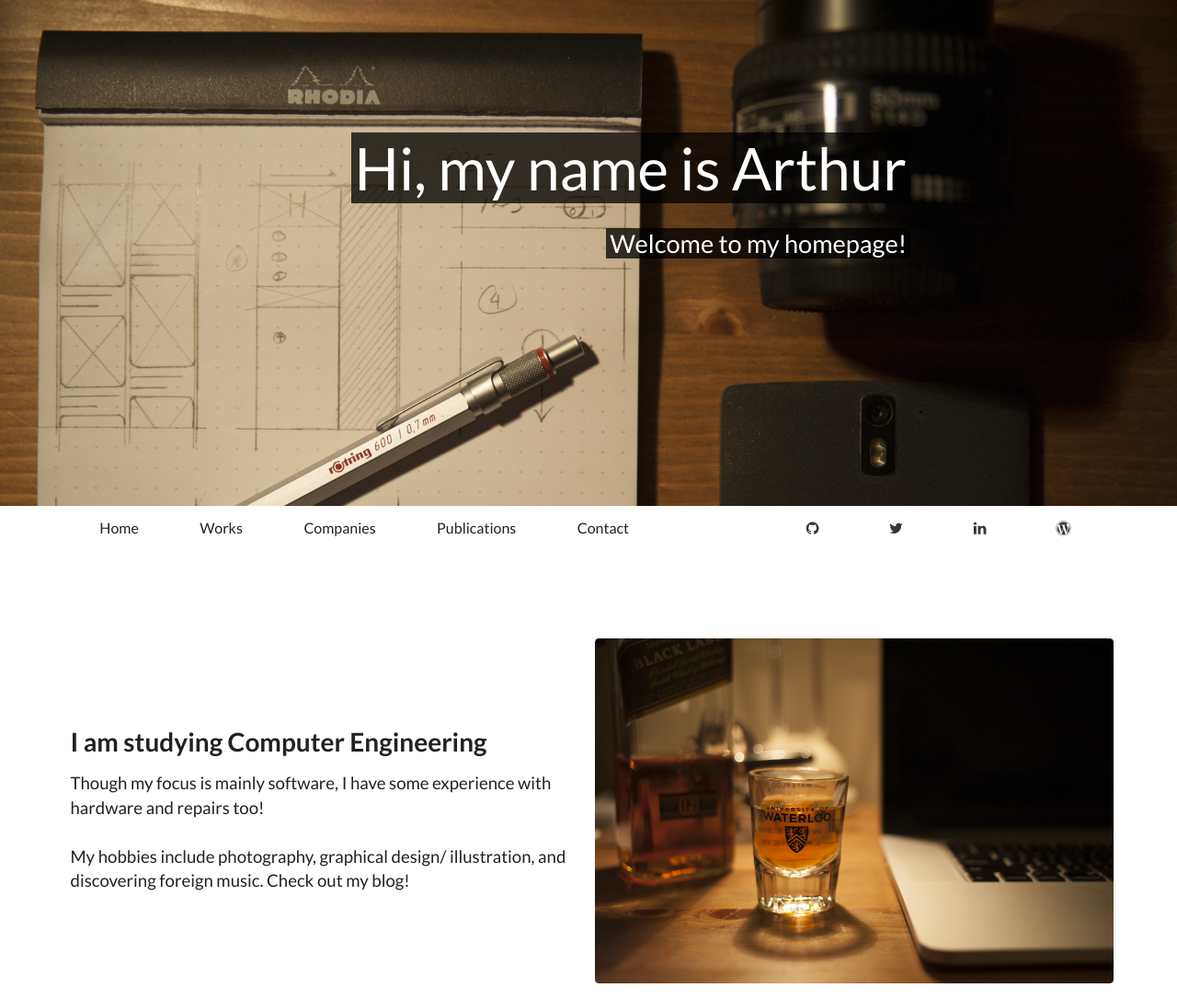
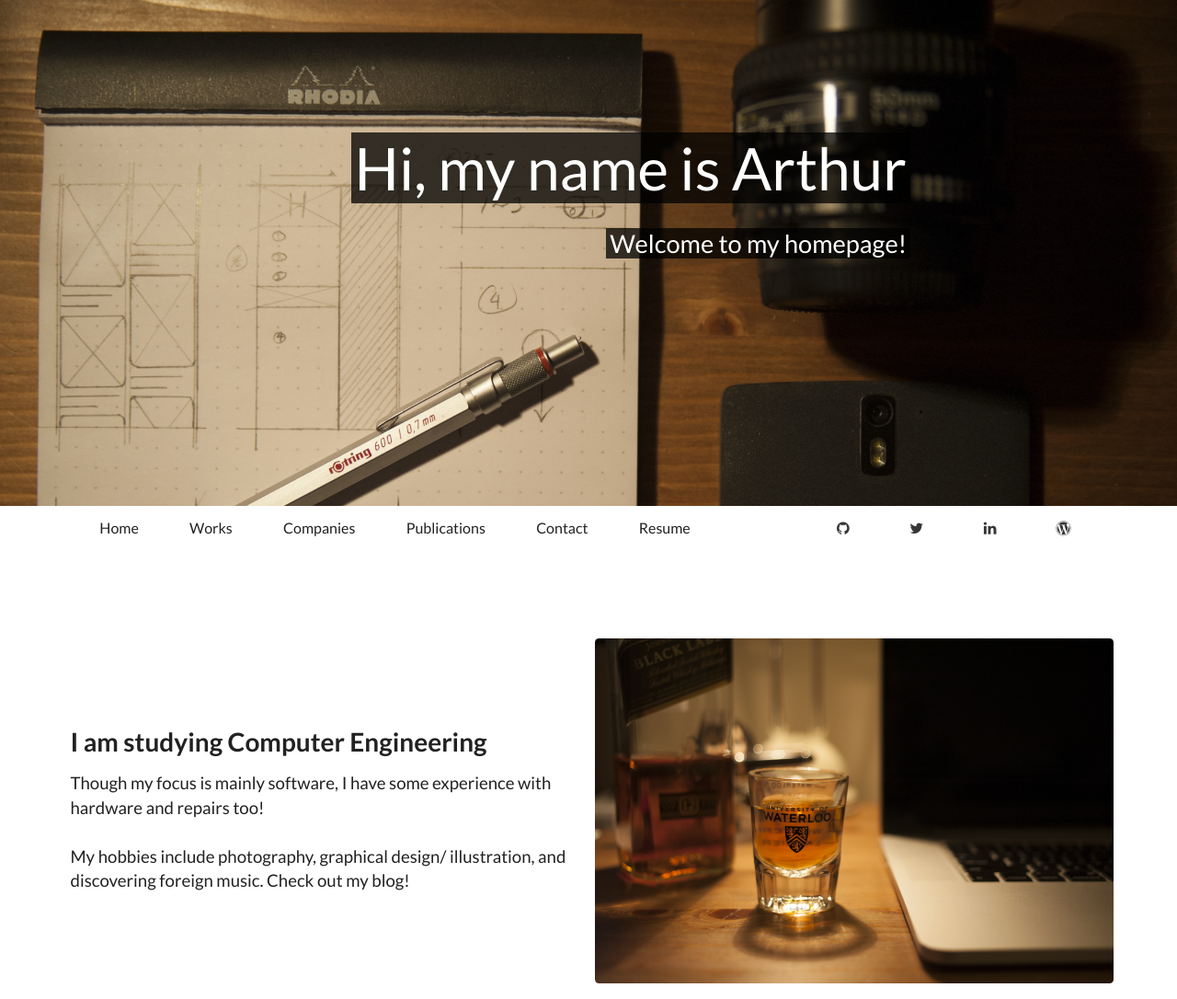
Before and after one commit to arcyleung/arcyleung.github.io, a plain HTML site: page index.html in a window 1280 px wide. Shown: the top 1086 px of the page at 92% size. Drawn offline with Linux system fonts and the light colour scheme.

Commit message:
Updated resume

```diff
--- a/index.html
+++ b/index.html
@@ -21,6 +21,7 @@
       <a class="item" href="#companies">Companies</a>
       <a class="item" href="#pubs">Publications</a>
       <a class="item" href="#contact">Contact</a>
+      <a class="item" href="res/resume.pdf">Resume</a>
       </br>
       </br>
       <a class="item" href="mailto:arcyleung@gmail.com?Subject=Let's%20talk"> arcyleung@gmail.com</a>
@@ -53,7 +54,8 @@
           <a class="item" href="#works">Works</a>
           <a class="item" href="#companies">Companies</a>
           <a class="item" href="#pubs">Publications</a>
-          <a class="item" href="#contact">Contact</a><br />
+          <a class="item" href="#contact">Contact</a>
+          <a class="item" href="res/resume.pdf">Resume</a><br />
           <a class="item disabled" style="width: 5vw;"></a>
           <a class="item" href="https://github.com/arcyleung"><i class="github icon"></i></a>
           <a class="item" href="https://twitter.com/arcyleung"><i class="twitter icon"></i></a>
@@ -297,6 +299,9 @@
             <h4 class="ui inverted header">
               Arthur Leung 2018
             </h4>
+            <div class="ui inverted link list">
+              <a class="item" href="res/resume.pdf">Resume (PDF)</a>
+            </div>
           </div>
           <div class="thirteen wide column">
             <h4 class="ui inverted header">
```
Also changed, not shown: 1 other file.
